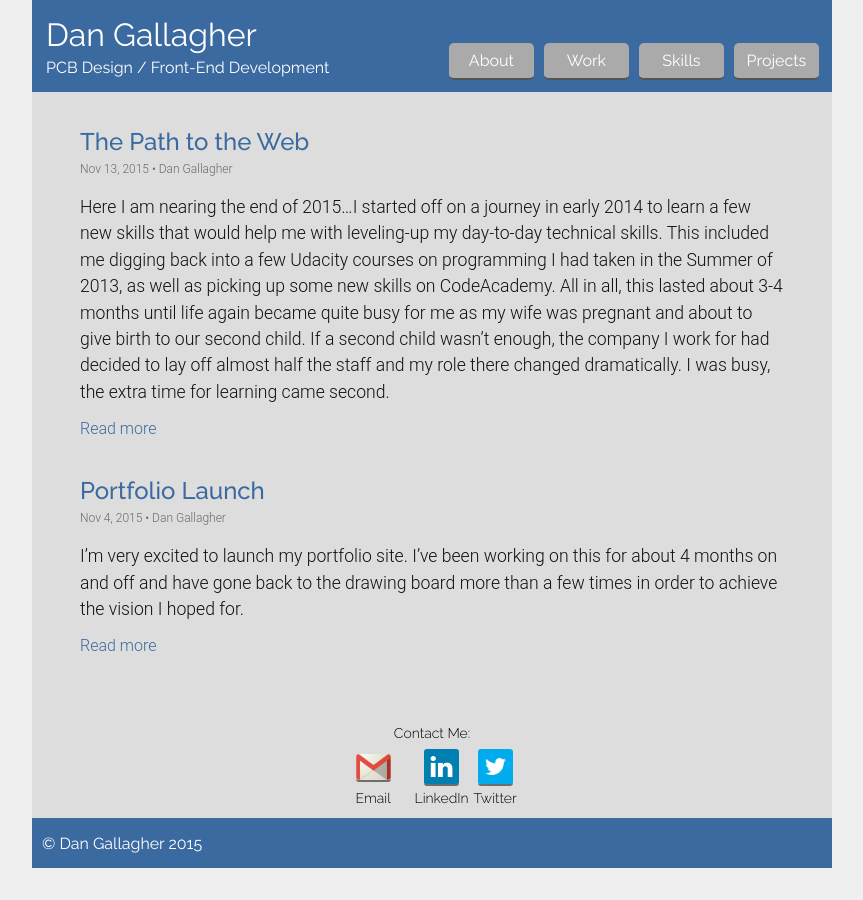
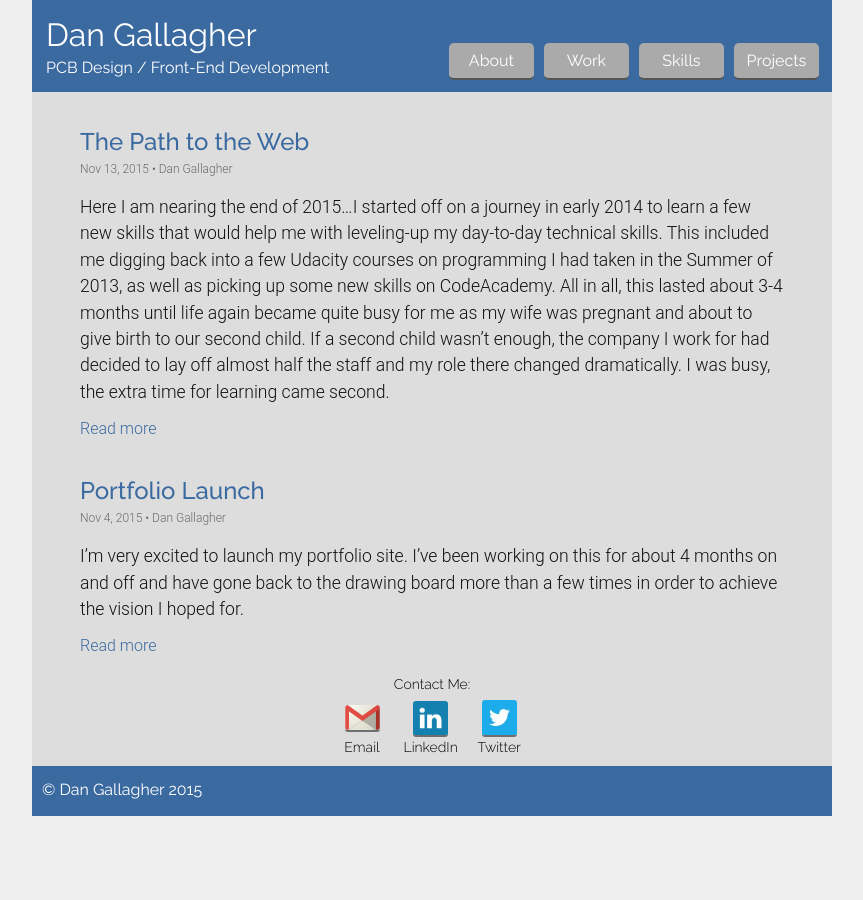
Before and after one commit to Skiitr/skiitr.github.io, a Jekyll site: the page built from index.html, in a window 1280 px wide. Shown: the whole page, without its empty margins (208-1071 px from the left). Built offline with Jekyll 4.4.1, drawn with Linux system fonts in a browser that asks for light colours.

Commit message:
Updated footer to new css

```diff
--- a/_includes/footer.html
+++ b/_includes/footer.html
@@ -23,7 +23,8 @@
     </div>
   </div>
 
-    <!-- Site Copyright -->
-  <div class="site-copyright">{{ site.copyright }}</div>
-
+  <!-- Site Copyright -->
+  <div class="footer-bar">
+    <div class="site-copyright">{{ site.copyright }}</div>
+  </div>
 </footer>
--- a/_sass/_footer.scss
+++ b/_sass/_footer.scss
@@ -1,43 +1,28 @@
 .site-footer{
-  font-family: $menu-font-family;
-  font-weight: 400;
-  color: $menu-text-color;
-  background: $brand-color;
-  height: 2.1875rem;
-  margin-top: 9rem;
 
   // Contact Buttons
   .site-contact{
-    display: flex;
+    font-family: $menu-font-family;
     font-weight: 300;
     font-size: 0.875rem;
     color: black;
-    position: relative;
-    top: -95px;
-    flex-wrap: wrap;
-    justify-content: center;
-    width: 100%;
+    width: 12.8125rem;
+    margin: 0 auto;
 
     .contact-text{
-      display: block;
-      width: 100%;
       text-align: center;
     }
 
     .site-email,
     .site-linkedin,
     .site-twitter {
+      display: inline-block;
       height: 3.75rem;
-      width: 2.1875rem;
-      margin: 5px 12px;
+      width: 3.4375rem;
+      margin: 5px;
     }
 
     .contact-link{
-      display: flex;
-      flex-wrap: wrap;
-      flex-direction: column;
-      justify-content: space-between;
-      align-items: center;
       color: black;
       height: 100%;
       width: 100%;
@@ -48,23 +33,33 @@
       .icon-twitter {
         border-bottom: 2px solid rgba(0,0,0,0.5);
         border-radius: 3px;
-        height: 2.1875rem;
+        width: 2.1875rem;
+        margin-left: 0.635rem;
+        margin-right: 0.625rem;
       }
       .icon-email {
-        width: 2.1875rem;
-        height: auto;
         padding-top: 5px;
         margin-bottom: 5px;
+      }
+
+      span {
+        display: block;
+        text-align: center;
       }
     }
   }
 
-  //Copyright Text
+  //Footer Bar
+  .footer-bar {
+    font-family: $menu-font-family;
+    font-weight: 400;
+    color: $menu-text-color;
+    background: $brand-color;
+    height: 2.1875rem;
+
     .site-copyright {
       display: block;
-    position: relative;
-    top: -85px;
-    padding: 0 10px;
+      padding: 5px 10px;
       width: 100%;
     }
 
@@ -72,7 +67,8 @@
       height: 50px;
 
       .site-copyright {
-      top: -77.5px;
+        padding: 12.5px 10px;
       }
     }
   }
+}
--- a/css/main.scss
+++ b/css/main.scss
@@ -1,77 +1,260 @@
 ---
 
 ---
-
 /***********************************
 Project Variables
 ***********************************/
 /***********************************
 Whole Project Styles
 ***********************************/
-body, h1, h2, h3, h4, h5, h6, p, blockquote, pre, hr, dl, dd, ol, ul, figure { margin: 0; padding: 0; }
+body, h1, h2, h3, h4, h5, h6,
+p, blockquote, pre, hr,
+dl, dd, ol, ul, figure {
+  margin: 0;
+  padding: 0; }
 
-html, body { width: 100%; margin: 0px; padding: 0px; overflow-x: hidden; }
+html, body {
+  width: 100%;
+  margin: 0px;
+  padding: 0px;
+  overflow-x: hidden; }
 
-html { background-color: #efefef; }
+html {
+  background-color: #efefef; }
 
-body { font-family: Roboto, sans-serif; font-size: 1rem; line-height: 1.5; font-weight: 300; color: #111; background-color: #dddddd; -webkit-text-size-adjust: 100%; box-sizing: border-box; min-width: 300px; max-width: 800px; margin-left: auto; margin-right: auto; }
+body {
+  font-family: Roboto, sans-serif;
+  font-size: 1rem;
+  line-height: 1.5;
+  font-weight: 300;
+  color: #111;
+  background-color: #dddddd;
+  -webkit-text-size-adjust: 100%;
+  box-sizing: border-box;
+  min-width: 300px;
+  max-width: 800px;
+  margin-left: auto;
+  margin-right: auto; }
 
-img { max-width: 100%; vertical-align: middle; }
+img {
+  max-width: 100%;
+  vertical-align: middle; }
 
-a, a:link, a:hover, a:active, a:visited { text-decoration: none; color: white; }
+a, a:link, a:hover, a:active, a:visited {
+  text-decoration: none;
+  color: white; }
 
 /***********************************
 Header Styles
 ***********************************/
-.site-header { font-family: Raleway, sans-serif; font-weight: 400; color: white; background: #3B6AA0; height: 4.375rem; margin-bottom: 3.5rem; }
-.site-header .site-titles { width: 100%; }
-.site-header .site-titles .site-title, .site-header .site-titles .site-subtitle { display: block; padding: 0 0.875rem; width: 100%; }
-.site-header .site-titles .site-title { font-size: 1.625rem; padding-top: .25rem; margin-bottom: -.2rem; }
-.site-header .site-menu { display: -webkit-flex; display: -ms-flexbox; display: flex; -webkit-justify-content: space-around; -ms-flex-pack: distribute; justify-content: space-around; margin-top: .75rem; width: 100%; }
-.site-header .site-menu .page-link-wrapper, .site-header .site-menu .page-link-current { background: #aaa; border-bottom: 2px solid rgba(0, 0, 0, 0.5); border-radius: 5px; height: 2.1875rem; width: 22.5%; }
-.site-header .site-menu .page-link-current { background: #6a6a6a; font-weight: 500; }
-.site-header .site-menu .page-link { display: block; text-align: center; line-height: 2.1875rem; white-space: nowrap; }
-@media (min-width: 600px) { .site-header { display: -webkit-flex; display: -ms-flexbox; display: flex; -webkit-justify-content: space-between; -ms-flex-pack: justify; justify-content: space-between; -webkit-align-items: flex-end; -ms-flex-align: end; align-items: flex-end; height: 5rem; margin-bottom: 1rem; padding-bottom: 0.75rem; }
-  .site-header .site-titles { width: 52%; }
-  .site-header .site-titles .site-title { font-size: 2rem; }
-  .site-header .site-menu { padding-right: 0.5rem; width: 48%; } }
+.site-header {
+  font-family: Raleway, sans-serif;
+  font-weight: 400;
+  color: white;
+  background: #3B6AA0;
+  height: 4.375rem;
+  margin-bottom: 3.5rem; }
+  .site-header .site-titles {
+    width: 100%; }
+    .site-header .site-titles .site-title,
+    .site-header .site-titles .site-subtitle {
+      display: block;
+      padding: 0 0.875rem;
+      width: 100%; }
+    .site-header .site-titles .site-title {
+      font-size: 1.625rem;
+      padding-top: .25rem;
+      margin-bottom: -.2rem; }
+  .site-header .site-menu {
+    display: -webkit-box;
+    display: -webkit-flex;
+    display: -ms-flexbox;
+    display: flex;
+    -webkit-justify-content: space-around;
+        -ms-flex-pack: distribute;
+            justify-content: space-around;
+    margin-top: .75rem;
+    width: 100%; }
+    .site-header .site-menu .page-link-wrapper,
+    .site-header .site-menu .page-link-current {
+      background: #aaa;
+      border-bottom: 2px solid rgba(0, 0, 0, 0.5);
+      border-radius: 5px;
+      height: 2.1875rem;
+      width: 22.5%; }
+    .site-header .site-menu .page-link-current {
+      background: #6a6a6a;
+      font-weight: 500; }
+    .site-header .site-menu .page-link {
+      display: block;
+      text-align: center;
+      line-height: 2.1875rem;
+      white-space: nowrap; }
+  @media (min-width: 600px) {
+    .site-header {
+      display: -webkit-box;
+      display: -webkit-flex;
+      display: -ms-flexbox;
+      display: flex;
+      -webkit-box-pack: justify;
+      -webkit-justify-content: space-between;
+          -ms-flex-pack: justify;
+              justify-content: space-between;
+      -webkit-box-align: end;
+      -webkit-align-items: flex-end;
+          -ms-flex-align: end;
+              align-items: flex-end;
+      height: 5rem;
+      margin-bottom: 1rem;
+      padding-bottom: 0.75rem; }
+      .site-header .site-titles {
+        width: 52%; }
+        .site-header .site-titles .site-title {
+          font-size: 2rem; }
+      .site-header .site-menu {
+        padding-right: 0.5rem;
+        width: 48%; } }
 
 /***********************************
 Footer Styles
 ***********************************/
-.site-footer { font-family: Raleway, sans-serif; font-weight: 400; color: white; background: #3B6AA0; height: 2.1875rem; margin-top: 9rem; }
-.site-footer .site-contact { display: -webkit-flex; display: -ms-flexbox; display: flex; font-weight: 300; font-size: 0.875rem; color: black; position: relative; top: -95px; -webkit-flex-wrap: wrap; -ms-flex-wrap: wrap; flex-wrap: wrap; -webkit-justify-content: center; -ms-flex-pack: center; justify-content: center; width: 100%; }
-.site-footer .site-contact .contact-text { display: block; width: 100%; text-align: center; }
-.site-footer .site-contact .site-email, .site-footer .site-contact .site-linkedin, .site-footer .site-contact .site-twitter { height: 3.75rem; width: 2.1875rem; margin: 5px 12px; }
-.site-footer .site-contact .contact-link { display: -webkit-flex; display: -ms-flexbox; display: flex; -webkit-flex-wrap: wrap; -ms-flex-wrap: wrap; flex-wrap: wrap; -webkit-flex-direction: column; -ms-flex-direction: column; flex-direction: column; -webkit-justify-content: space-between; -ms-flex-pack: justify; justify-content: space-between; -webkit-align-items: center; -ms-flex-align: center; align-items: center; color: black; height: 100%; width: 100%; text-align: center; }
-.site-footer .site-contact .contact-link .icon-email, .site-footer .site-contact .contact-link .icon-linkedin, .site-footer .site-contact .contact-link .icon-twitter { border-bottom: 2px solid rgba(0, 0, 0, 0.5); border-radius: 3px; height: 2.1875rem; }
-.site-footer .site-contact .contact-link .icon-email { width: 2.1875rem; height: auto; padding-top: 5px; margin-bottom: 5px; }
-.site-footer .site-copyright { display: block; position: relative; top: -85px; padding: 0 10px; width: 100%; }
-@media (min-width: 600px) { .site-footer { height: 50px; }
-  .site-footer .site-copyright { top: -77.5px; } }
+.site-footer .site-contact {
+  font-family: Raleway, sans-serif;
+  font-weight: 300;
+  font-size: 0.875rem;
+  color: black;
+  width: 12.8125rem;
+  margin: 0 auto; }
+  .site-footer .site-contact .contact-text {
+    text-align: center; }
+  .site-footer .site-contact .site-email,
+  .site-footer .site-contact .site-linkedin,
+  .site-footer .site-contact .site-twitter {
+    display: inline-block;
+    height: 3.75rem;
+    width: 3.4375rem;
+    margin: 5px; }
+  .site-footer .site-contact .contact-link {
+    color: black;
+    height: 100%;
+    width: 100%;
+    text-align: center; }
+    .site-footer .site-contact .contact-link .icon-email,
+    .site-footer .site-contact .contact-link .icon-linkedin,
+    .site-footer .site-contact .contact-link .icon-twitter {
+      border-bottom: 2px solid rgba(0, 0, 0, 0.5);
+      border-radius: 3px;
+      width: 2.1875rem;
+      margin-left: 0.635rem;
+      margin-right: 0.625rem; }
+    .site-footer .site-contact .contact-link .icon-email {
+      padding-top: 5px;
+      margin-bottom: 5px; }
+    .site-footer .site-contact .contact-link span {
+      display: block;
+      text-align: center; }
+.site-footer .footer-bar {
+  font-family: Raleway, sans-serif;
+  font-weight: 400;
+  color: white;
+  background: #3B6AA0;
+  height: 2.1875rem; }
+  .site-footer .footer-bar .site-copyright {
+    display: block;
+    padding: 5px 10px;
+    width: 100%; }
+  @media (min-width: 600px) {
+    .site-footer .footer-bar {
+      height: 50px; }
+      .site-footer .footer-bar .site-copyright {
+        padding: 12.5px 10px; } }
 
 /***********************************
 Styles for pages and specific pages
 ***********************************/
-.page-content p, .page-content h1, .page-content h2, .page-content h3 { font-size: 1.1rem; margin: 0 1.25rem 0.75rem; }
-.page-content h2 { font-weight: 600; padding-top: 1.5rem; margin-bottom: 0; }
-.page-content h3 { font-weight: 500; font-style: italic; margin-bottom: 0; }
-.page-content h3 a { color: #3B6AA0; }
-.page-content hr { border: 0; height: 0; border-top: 2px solid rgba(0, 0, 0, 0.1); border-bottom: 2px solid rgba(255, 255, 255, 0.3); margin: 1.5rem 1rem 0; }
-@media (min-width: 600px) { .page-content p, .page-content h1, .page-content h2, .page-content h3, .page-content hr { margin-left: 3rem; margin-right: 3rem; } }
+.page-content p, .page-content h1, .page-content h2, .page-content h3 {
+  font-size: 1.1rem;
+  margin: 0 1.25rem 0.75rem; }
+.page-content h2 {
+  font-weight: 600;
+  padding-top: 1.5rem;
+  margin-bottom: 0; }
+.page-content h3 {
+  font-weight: 500;
+  font-style: italic;
+  margin-bottom: 0; }
+.page-content h3 a {
+  color: #3B6AA0; }
+.page-content hr {
+  border: 0;
+  height: 0;
+  border-top: 2px solid rgba(0, 0, 0, 0.1);
+  border-bottom: 2px solid rgba(255, 255, 255, 0.3);
+  margin: 1.5rem 1rem 0; }
+@media (min-width: 600px) {
+  .page-content p, .page-content h1, .page-content h2, .page-content h3, .page-content hr {
+    margin-left: 3rem;
+    margin-right: 3rem; } }
 
-.skillLevels ul li { color: white; display: -webkit-flex; display: -ms-flexbox; display: flex; -webkit-align-items: center; -ms-flex-align: center; align-items: center; -webkit-justify-content: space-between; -ms-flex-pack: justify; justify-content: space-between; margin: 0.5rem 2rem; padding: 0 1rem; height: 1.4rem; border-radius: 0.7rem; background: #3B6AA0; }
-.skillLevels ul li span { padding-right: 0.5rem; }
-@media (min-width: 600px) { .skillLevels ul li { margin-left: 3.5rem; margin-right: 3.5rem; } }
+.skillLevels ul li {
+  color: white;
+  display: -webkit-box;
+  display: -webkit-flex;
+  display: -ms-flexbox;
+  display: flex;
+  -webkit-box-align: center;
+  -webkit-align-items: center;
+      -ms-flex-align: center;
+          align-items: center;
+  -webkit-box-pack: justify;
+  -webkit-justify-content: space-between;
+      -ms-flex-pack: justify;
+          justify-content: space-between;
+  margin: 0.5rem 2rem;
+  padding: 0 1rem;
+  height: 1.4rem;
+  border-radius: 0.7rem;
+  background: #3B6AA0; }
+  .skillLevels ul li span {
+    padding-right: 0.5rem; }
+@media (min-width: 600px) {
+  .skillLevels ul li {
+    margin-left: 3.5rem;
+    margin-right: 3.5rem; } }
 
-.aboutPage .about-pic { display: block; height: 150px; border-radius: 50%; margin: 5px auto; }
-@media (min-width: 600px) { .aboutPage .about-pic { height: 175px; margin-right: 1.5rem; display: inline-block; float: left; } }
+.aboutPage .about-pic {
+  display: block;
+  height: 150px;
+  border-radius: 50%;
+  margin: 5px auto; }
+@media (min-width: 600px) {
+  .aboutPage .about-pic {
+    height: 175px;
+    margin-right: 1.5rem;
+    display: inline-block;
+    float: left; } }
 
 /***********************************
 Styles for Posts
 ***********************************/
-.post .post__item, .post .post__header { list-style: none; padding-top: 1rem; padding-bottom: 1rem; }
-.post .post__item a, .post .post__header a { color: #3B6AA0; margin-left: 1.25rem; }
-@media (min-width: 600px) { .post .post__item a, .post .post__header a { margin-left: 3rem; } }
-.post .post__item .post__title, .post .post__header .post__title { font-family: Raleway, sans-serif; font-size: 1.5rem; font-weight: 500; margin-bottom: 0; color: #3B6AA0; }
-.post .post__item .post__meta, .post .post__header .post__meta { font-family: Roboto, sans-serif; color: #6a6a6a; font-size: 0.75rem; margin-bottom: 1rem; }
+.post .post__item, .post .post__header {
+  list-style: none;
+  padding-top: 1rem;
+  padding-bottom: 1rem; }
+  .post .post__item a, .post .post__header a {
+    color: #3B6AA0;
+    margin-left: 1.25rem; }
+    @media (min-width: 600px) {
+      .post .post__item a, .post .post__header a {
+        margin-left: 3rem; } }
+  .post .post__item .post__title, .post .post__header .post__title {
+    font-family: Raleway, sans-serif;
+    font-size: 1.5rem;
+    font-weight: 500;
+    margin-bottom: 0;
+    color: #3B6AA0; }
+  .post .post__item .post__meta, .post .post__header .post__meta {
+    font-family: Roboto, sans-serif;
+    color: #6a6a6a;
+    font-size: 0.75rem;
+    margin-bottom: 1rem; }
```
Also changed, not shown: images/gmail.png, images/linkedin.png, images/twitter.jpg, 2 other files. Lines whose indentation alone changed are shown as unchanged.
